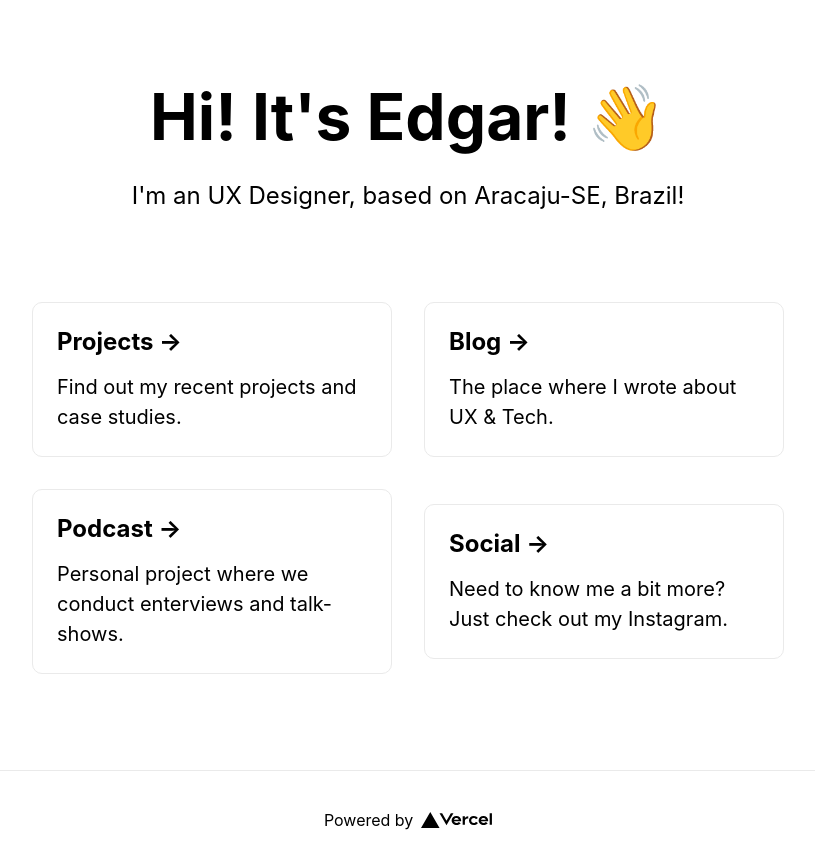
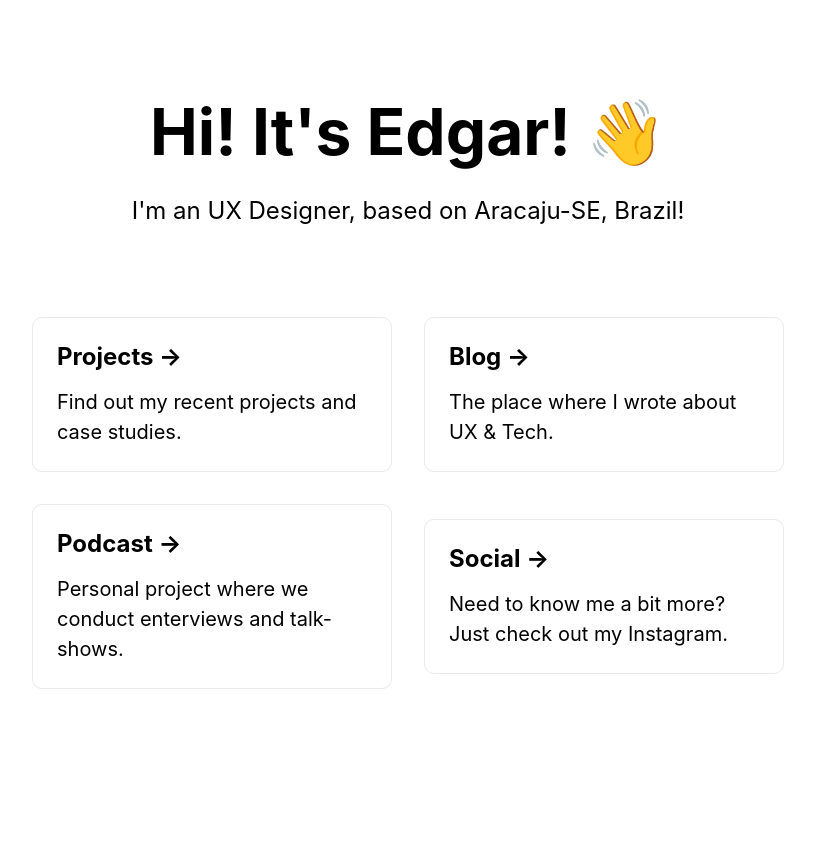
Before and after one commit to zzedgat2012/portfolio-ux-nextjs, a Next.js app: page / in a window 1280 px wide. Shown: the whole page, without its empty margins (232-1047 px from the left). After the commit the page ends 800 px from the top, so only its background shows below. Built offline with nearby package versions, Linux system fonts and the light colour scheme.

Commit message:
links update

```diff
--- a/pages/index.js
+++ b/pages/index.js
@@ -16,7 +16,7 @@ export default function Home() {
         </p>
 
         <div className={styles.grid}>
-          <a href="https://nextjs.org/docs" className={styles.card}>
+          <a href="https://projects.edgar-ferreira.com/" className={styles.card}>
             <h3>Projects &rarr;</h3>
             <p>Find out my recent projects and case studies.</p>
           </a>
@@ -27,7 +27,7 @@ export default function Home() {
           </a>
 
           <a
-            href="https://github.com/vercel/next.js/tree/master/examples"
+            href="https://anchor.fm/musubi/"
             className={styles.card}
           >
             <h3>Podcast &rarr;</h3>
@@ -35,7 +35,7 @@ export default function Home() {
           </a>
 
           <a
-            href="https://vercel.com/new?utm_source=create-next-app&utm_medium=default-template&utm_campaign=create-next-app"
+            href="https://www.instagram.com/edgarferreira95/"
             className={styles.card}
           >
             <h3>Social &rarr;</h3>
@@ -43,17 +43,6 @@ export default function Home() {
           </a>
         </div>
       </main>
-
-      <footer className={styles.footer}>
-        <a
-          href="https://vercel.com?utm_source=create-next-app&utm_medium=default-template&utm_campaign=create-next-app"
-          target="_blank"
-          rel="noopener noreferrer"
-        >
-          Powered by{" "}
-          <img src="/vercel.svg" alt="Vercel Logo" className={styles.logo} />
-        </a>
-      </footer>
     </div>
   );
 }
```
